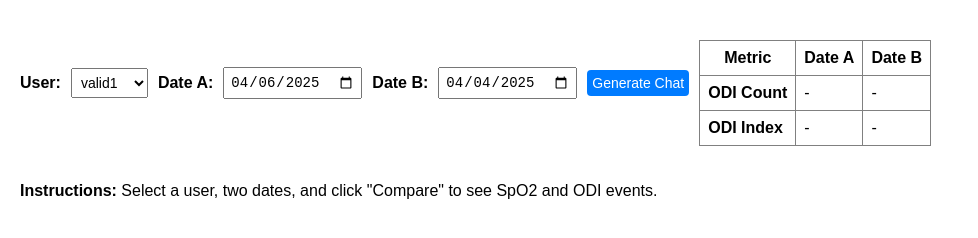
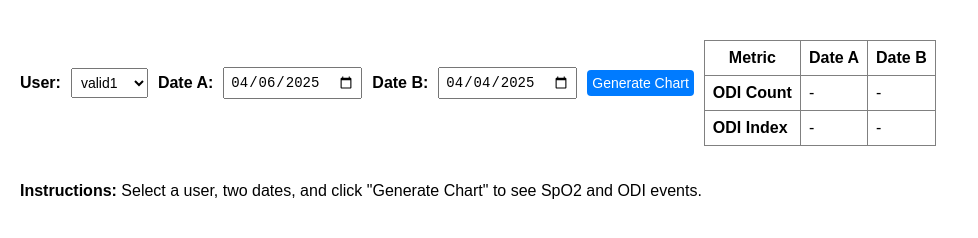
Before and after one commit to johprosomnus/odi_chart, a website: page index.html in a window 1280 px wide. Shown: the whole page, without its empty margins (0-978 px from the left). Drawn offline with nearby package versions, Linux system fonts and the light colour scheme.

Commit message:
fix: typo the instructions and button

```diff
--- a/index.html
+++ b/index.html
@@ -100,7 +100,7 @@
         <label for="dateB">Date B:</label>
         <input type="date" id="dateB" />
 
-        <button id="compareBtn">Generate Chat</button>
+        <button id="compareBtn">Generate Chart</button>
 
         <div id="odiInfoContainer" style="margin-top: 20px;">
           <table id="odiInfoTable" border="1" cellpadding="8" style="border-collapse: collapse; width: auto;">
@@ -129,7 +129,7 @@
       </div>
 
       <div class="instructions">
-        <p><b>Instructions:</b> Select a user, two dates, and click "Compare" to see SpO2 and ODI events.</p>
+        <p><b>Instructions:</b> Select a user, two dates, and click "Generate Chart" to see SpO2 and ODI events.</p>
       </div>
     </div>
 
```
